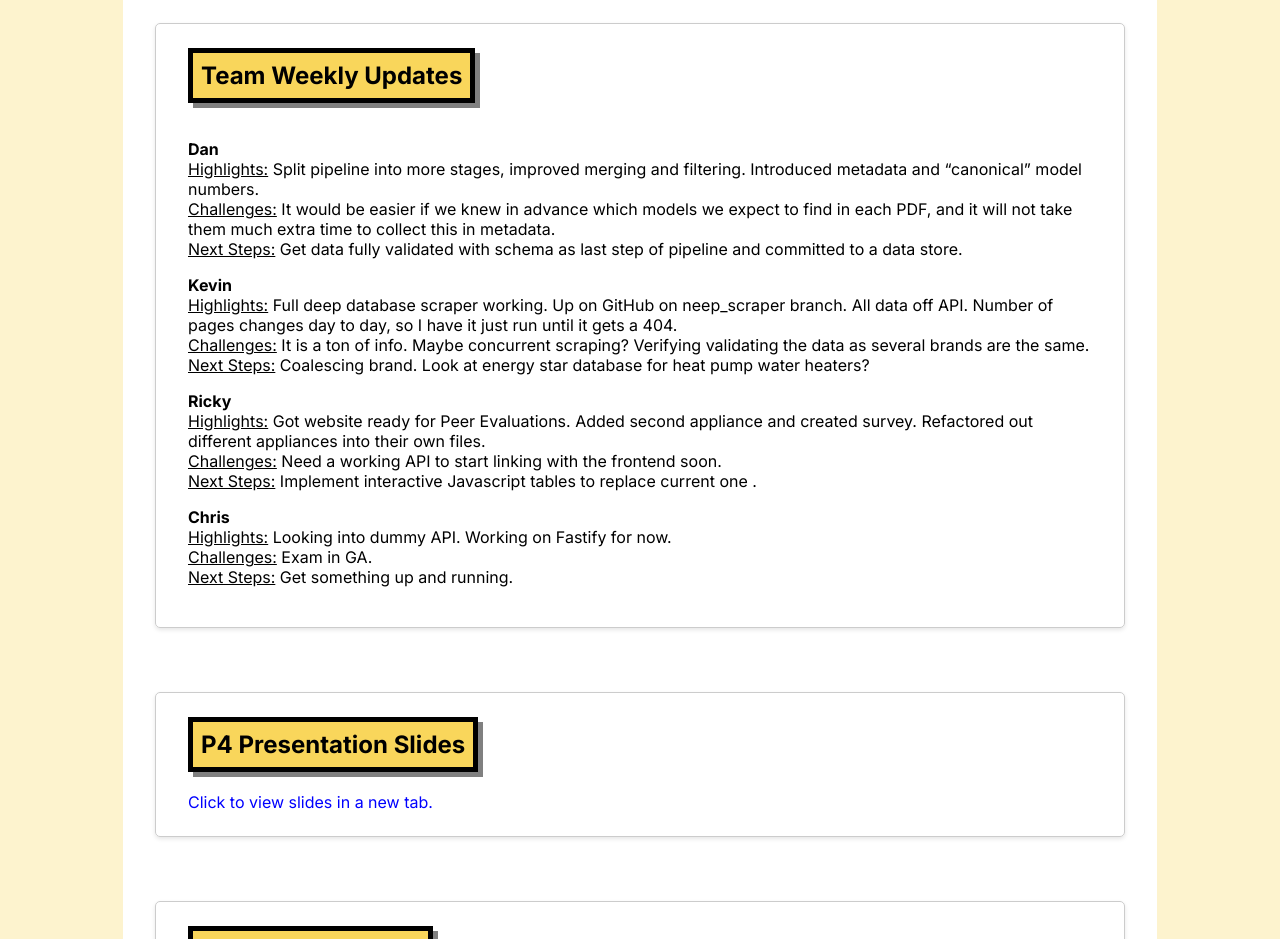
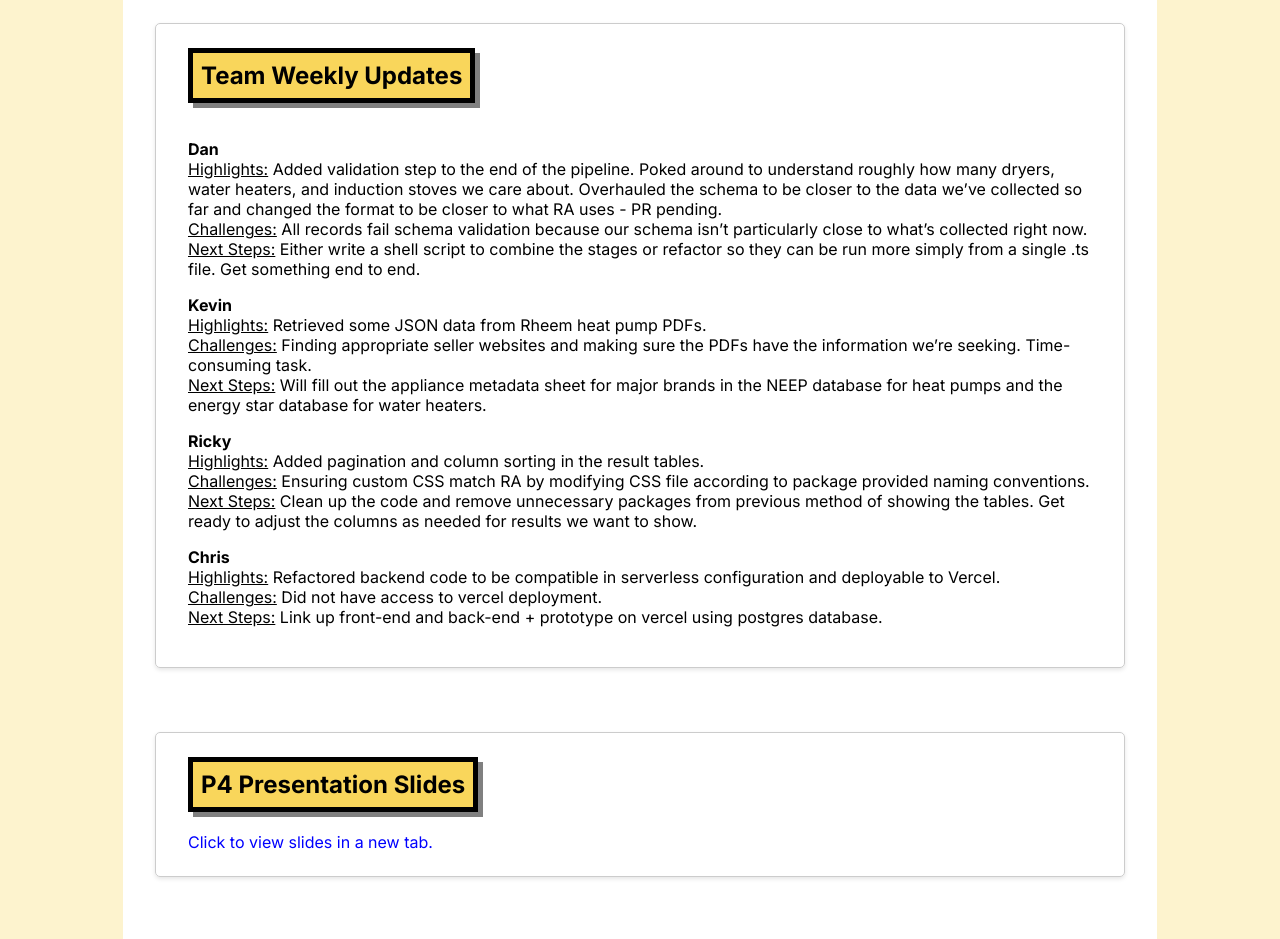
Before and after one commit to datu925/electric-machines, a Next.js app in the folder frontend/: page / in a window 1280 px wide. Shown: the part 2920-3859 px from the top of the page. Built offline with nearby package versions, Linux system fonts and the light colour scheme.

Commit message:
Add March 19 progress (#25)

```diff
--- a/frontend/app/page.tsx
+++ b/frontend/app/page.tsx
@@ -225,43 +225,48 @@ export default function Home() {
           <p>
             <strong>Dan</strong>
             <br />
-            <u>Highlights:</u> Split pipeline into more stages, improved merging
-            and filtering. Introduced metadata and “canonical” model numbers.
+            <u>Highlights:</u> Added validation step to the end of the pipeline.
+            Poked around to understand roughly how many dryers, water heaters,
+            and induction stoves we care about. Overhauled the schema to be
+            closer to the data we’ve collected so far and changed the format to
+            be closer to what RA uses - PR pending.
             <br />
-            <u>Challenges:</u> It would be easier if we knew in advance which
-            models we expect to find in each PDF, and it will not take them much
-            extra time to collect this in metadata.
+            <u>Challenges:</u> All records fail schema validation because our
+            schema isn’t particularly close to what’s collected right now.
             <br />
-            <u>Next Steps:</u> Get data fully validated with schema as last step
-            of pipeline and committed to a data store. <br />
+            <u>Next Steps:</u> Either write a shell script to combine the stages
+            or refactor so they can be run more simply from a single .ts file.
+            Get something end to end. <br />
           </p>
         </div>
         <div>
           <p>
             <strong>Kevin</strong>
             <br />
-            <u>Highlights:</u> Full deep database scraper working. Up on GitHub
-            on neep_scraper branch. All data off API. Number of pages changes
-            day to day, so I have it just run until it gets a 404.
+            <u>Highlights:</u> Retrieved some JSON data from Rheem heat pump
+            PDFs.
             <br />
-            <u>Challenges:</u> It is a ton of info. Maybe concurrent scraping?
-            Verifying validating the data as several brands are the same. <br />
-            <u>Next Steps:</u> Coalescing brand. Look at energy star database
-            for heat pump water heaters? <br />
+            <u>Challenges:</u> Finding appropriate seller websites and making
+            sure the PDFs have the information we’re seeking. Time-consuming
+            task. <br />
+            <u>Next Steps:</u> Will fill out the appliance metadata sheet for
+            major brands in the NEEP database for heat pumps and the energy star
+            database for water heaters. <br />
           </p>
         </div>
         <div>
           <p>
             <strong>Ricky</strong>
             <br />
-            <u>Highlights:</u> Got website ready for Peer Evaluations. Added
-            second appliance and created survey. Refactored out different
-            appliances into their own files.
+            <u>Highlights:</u> Added pagination and column sorting in the result
+            tables.
             <br />
-            <u>Challenges:</u> Need a working API to start linking with the
-            frontend soon. <br />
-            <u>Next Steps:</u> Implement interactive Javascript tables to
-            replace current one .
+            <u>Challenges:</u> Ensuring custom CSS match RA by modifying CSS
+            file according to package provided naming conventions.
+            <br />
+            <u>Next Steps:</u> Clean up the code and remove unnecessary packages
+            from previous method of showing the tables. Get ready to adjust the
+            columns as needed for results we want to show.
             <br />
           </p>
         </div>
@@ -269,12 +274,13 @@ export default function Home() {
           <p>
             <strong>Chris</strong>
             <br />
-            <u>Highlights:</u> Looking into dummy API. Working on Fastify for
-            now.
+            <u>Highlights:</u> Refactored backend code to be compatible in
+            serverless configuration and deployable to Vercel.
             <br />
-            <u>Challenges:</u> Exam in GA.
+            <u>Challenges:</u> Did not have access to vercel deployment.
             <br />
-            <u>Next Steps:</u> Get something up and running.
+            <u>Next Steps:</u> Link up front-end and back-end + prototype on
+            vercel using postgres database.
             <br />
           </p>
         </div>
```
